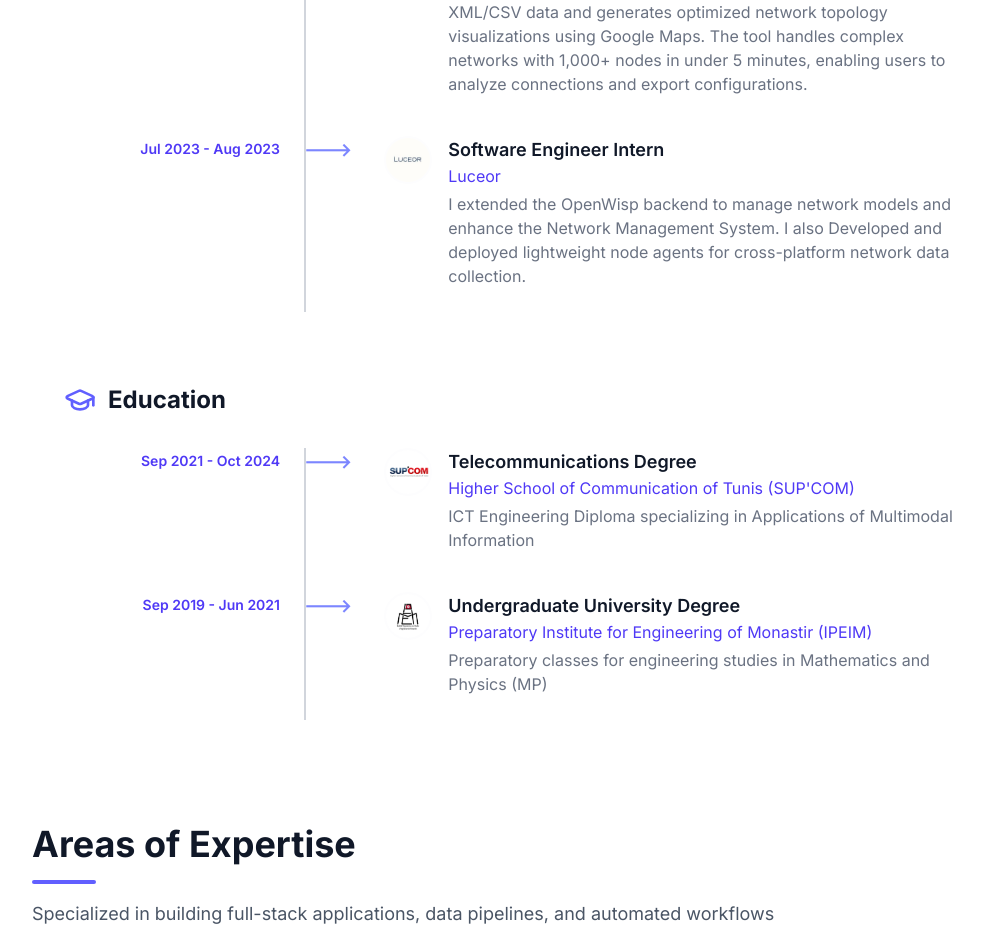
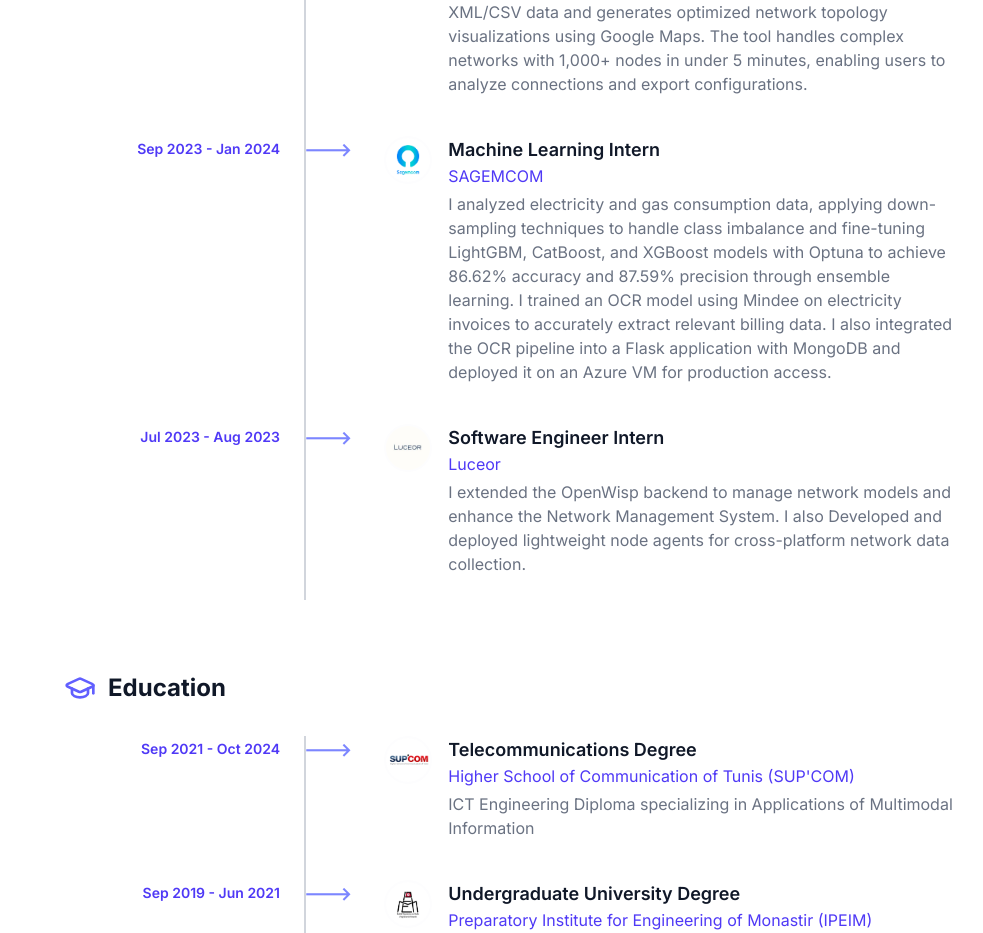
Before and after one commit to Aymen568/Aymen568.github.io, a React (Vite) app: page / in a window 1280 px wide. Shown: the part 880-1813 px from the top of the page, without its empty margins (256-1239 px from the left). Built offline with nearby package versions, Linux system fonts and the light colour scheme.

Commit message:
feat: added Sagemcom working experience to my journey

```diff
--- a/src/data/JourneyData.ts
+++ b/src/data/JourneyData.ts
@@ -62,6 +62,15 @@ export const experience: Experience[] = [
   },
   {
     id: 3,
+    role: "Machine Learning Intern",
+    company: "SAGEMCOM",
+    year: "Sep 2023 - Jan 2024",
+    description: "I analyzed electricity and gas consumption data, applying down-sampling techniques to handle class imbalance and fine-tuning LightGBM, CatBoost, and XGBoost models with Optuna to achieve 86.62% accuracy and 87.59% precision through ensemble learning. I trained an OCR model using Mindee on electricity invoices to accurately extract relevant billing data. I also integrated the OCR pipeline into a Flask application with MongoDB and deployed it on an Azure VM for production access.",
+    logoPath: `${base}assets/Sagemcom.png`,
+    companyLink: "https://www.sagemcom.com/"
+  },
+  {
+    id: 4,
     role: "Software Engineer Intern",
     company: "Luceor",
     year: "Jul 2023 - Aug 2023",
```
Also changed, not shown: public/assets/Sagemcom.png (added).
